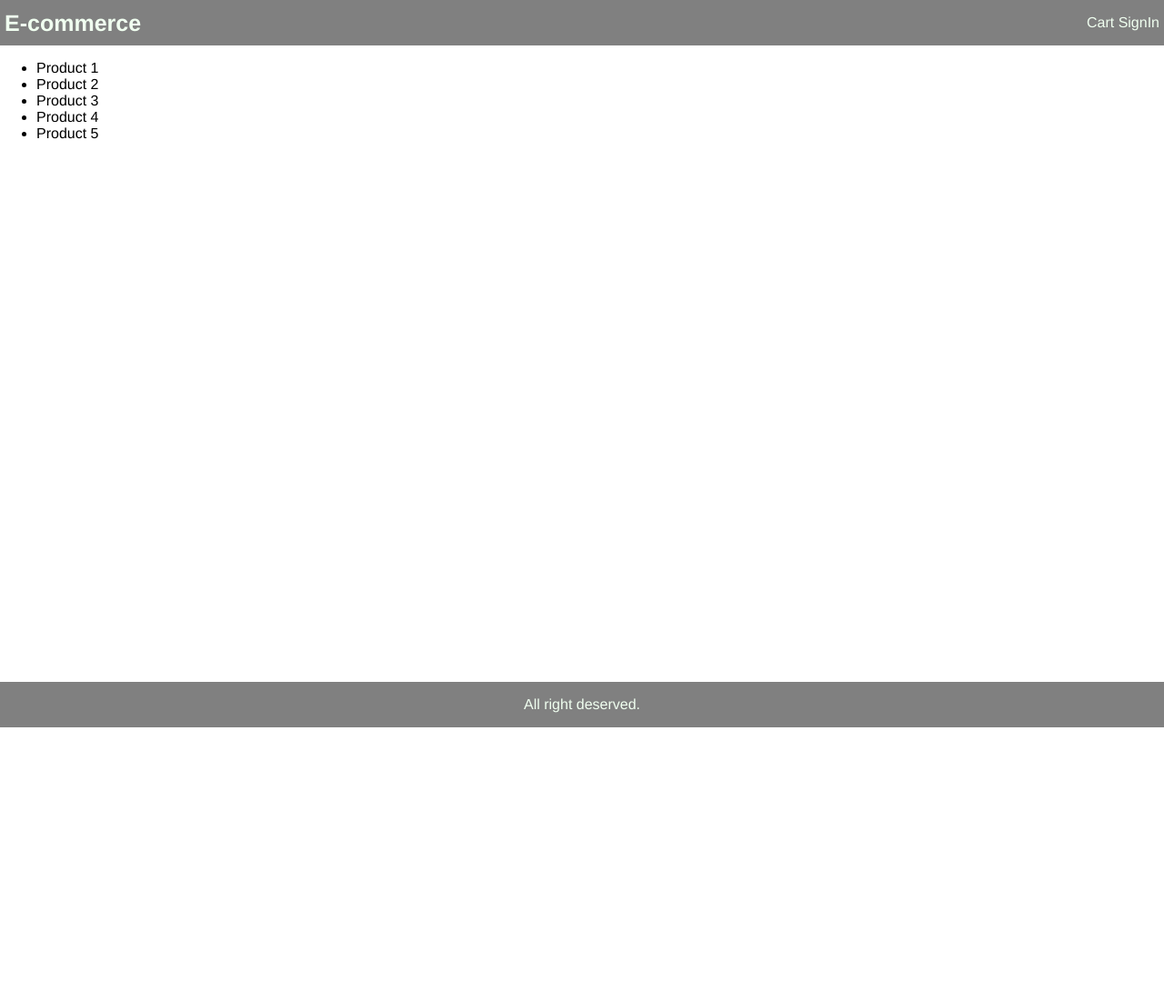
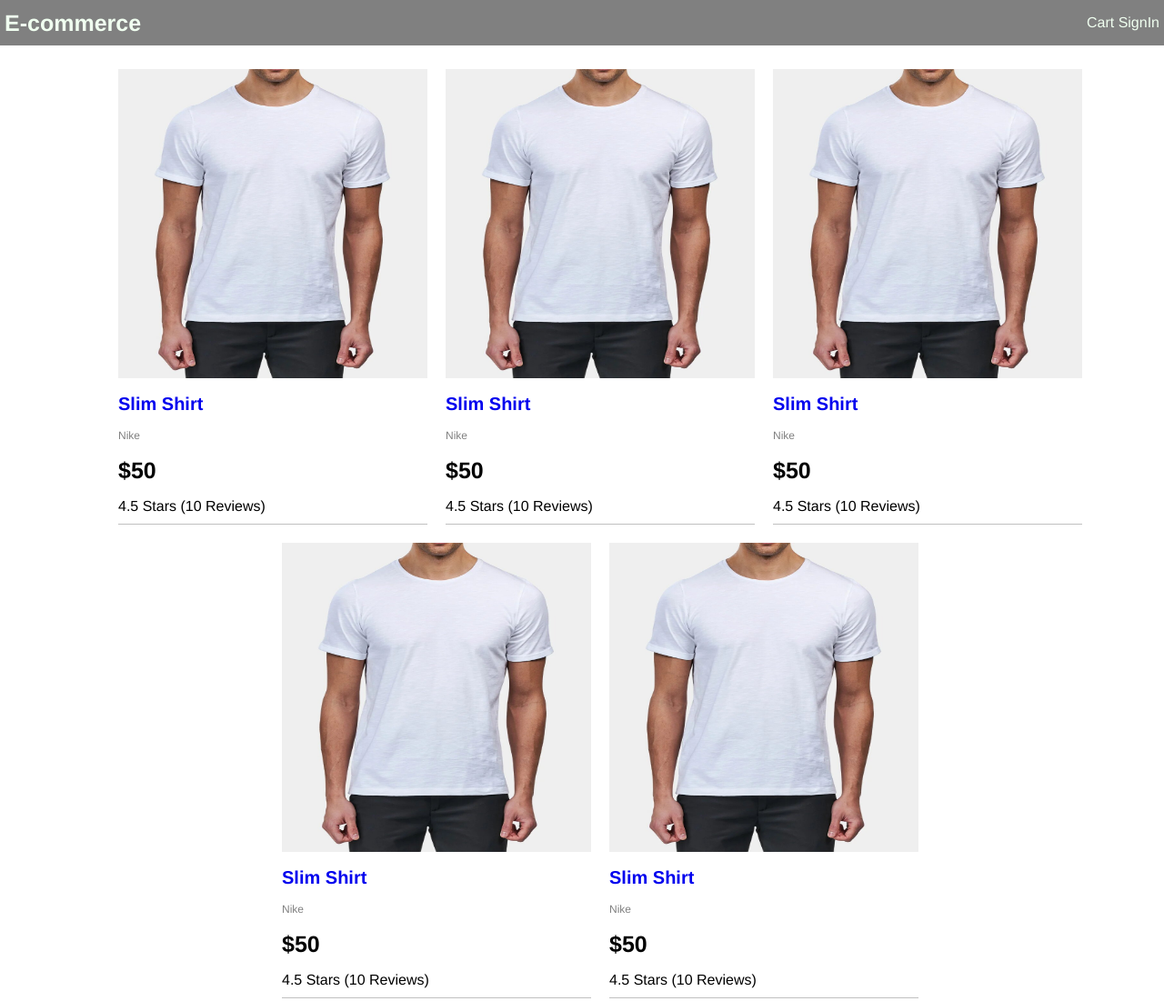
Before and after one commit to adin17-alt/e-commerce-react-node.js, a plain HTML site: page templete/index.html in a window 1280 px wide. Shown: the top 1101 px of the page at 91% size. Before the commit the page ends 800 px from the top, so only its background shows below. Drawn offline with Linux system fonts and the light colour scheme.

Commit message:
products list

```diff
--- a/templete/index.html
+++ b/templete/index.html
@@ -22,13 +22,69 @@
             </header>
 
             <main class="main">
-                <ul>
-                    <li>Product 1</li>
-                    <li>Product 2</li>
-                    <li>Product 3</li>
-                    <li>Product 4</li>
-                    <li>Product 5</li>
-                </ul>
+                <div class="content">
+                    <ul class="products">
+                        <li>
+                            <div class="product">
+                                <img class="product-image" src="images/shirt.jpg" alt="">
+                                <div class="product-name">
+                                    <a href="product.html">Slim Shirt</a>
+                                </div>
+                                <div class="product-brand">Nike</div>
+                                <div class="product-price">$50</div>
+                                <div class="product-rating">4.5 Stars (10 Reviews)</div>
+                            </div>
+                        </li>
+
+                        <li>
+                            <div class="product">
+                                <img class="product-image" src="images/shirt.jpg" alt="">
+                                <div class="product-name">
+                                    <a href="product.html">Slim Shirt</a>
+                                </div>
+                                <div class="product-brand">Nike</div>
+                                <div class="product-price">$50</div>
+                                <div class="product-rating">4.5 Stars (10 Reviews)</div>
+                            </div>
+                        </li>
+
+                        <li>
+                            <div class="product">
+                                <img class="product-image" src="images/shirt.jpg" alt="">
+                                <div class="product-name">
+                                    <a href="product.html">Slim Shirt</a>
+                                </div>
+                                <div class="product-brand">Nike</div>
+                                <div class="product-price">$50</div>
+                                <div class="product-rating">4.5 Stars (10 Reviews)</div>
+                            </div>
+                        </li>
+
+                        <li>
+                            <div class="product">
+                                <img class="product-image" src="images/shirt.jpg" alt="">
+                                <div class="product-name">
+                                    <a href="product.html">Slim Shirt</a>
+                                </div>
+                                <div class="product-brand">Nike</div>
+                                <div class="product-price">$50</div>
+                                <div class="product-rating">4.5 Stars (10 Reviews)</div>
+                            </div>
+                        </li>
+
+                        <li>
+                            <div class="product">
+                                <img class="product-image" src="images/shirt.jpg" alt="">
+                                <div class="product-name">
+                                    <a href="product.html">Slim Shirt</a>
+                                </div>
+                                <div class="product-brand">Nike</div>
+                                <div class="product-price">$50</div>
+                                <div class="product-rating">4.5 Stars (10 Reviews)</div>
+                            </div>
+                        </li>
+                    </ul>
+                </div>
             </main>
 
             <footer class="footer">
--- a/templete/style.css
+++ b/templete/style.css
@@ -55,3 +55,61 @@ body {
     justify-content: center;
     align-items: center;
 }
+
+a {
+    text-decoration: none;
+}
+
+a:hover {
+    color: #ff8000;
+}
+
+
+/* Home screen */
+
+.products {
+    display: flex;
+    justify-content: center;
+    align-items: center;
+    flex-wrap: wrap;
+}
+
+.products li {
+    list-style-type: none;
+    padding: 0;
+    flex: 0 1 34rem;
+    margin: 1rem;
+    height: 50rem;
+    border-bottom: .1rem #c0c0c0 solid;
+}
+
+.product {
+    display: flex;
+    flex-direction: column;
+    justify-content: space-between;
+    height: 100%;
+}
+
+.product-name {
+    font-size: 2rem;
+    font-weight: bold;
+}
+
+.product-brand {
+    font-size: 1.2rem;
+    color: #808080;
+}
+
+.product-price {
+    font-size: 2.5rem;
+    font-weight: bold;
+}
+
+.product-image {
+    max-width: 34rem;
+    max-height: 34rem;
+}
+
+.product-rating {
+    margin-bottom: 1rem;
+}
```
Also changed, not shown: templete/images/jeans.jpg (added), templete/images/shirt.jpg (added).
